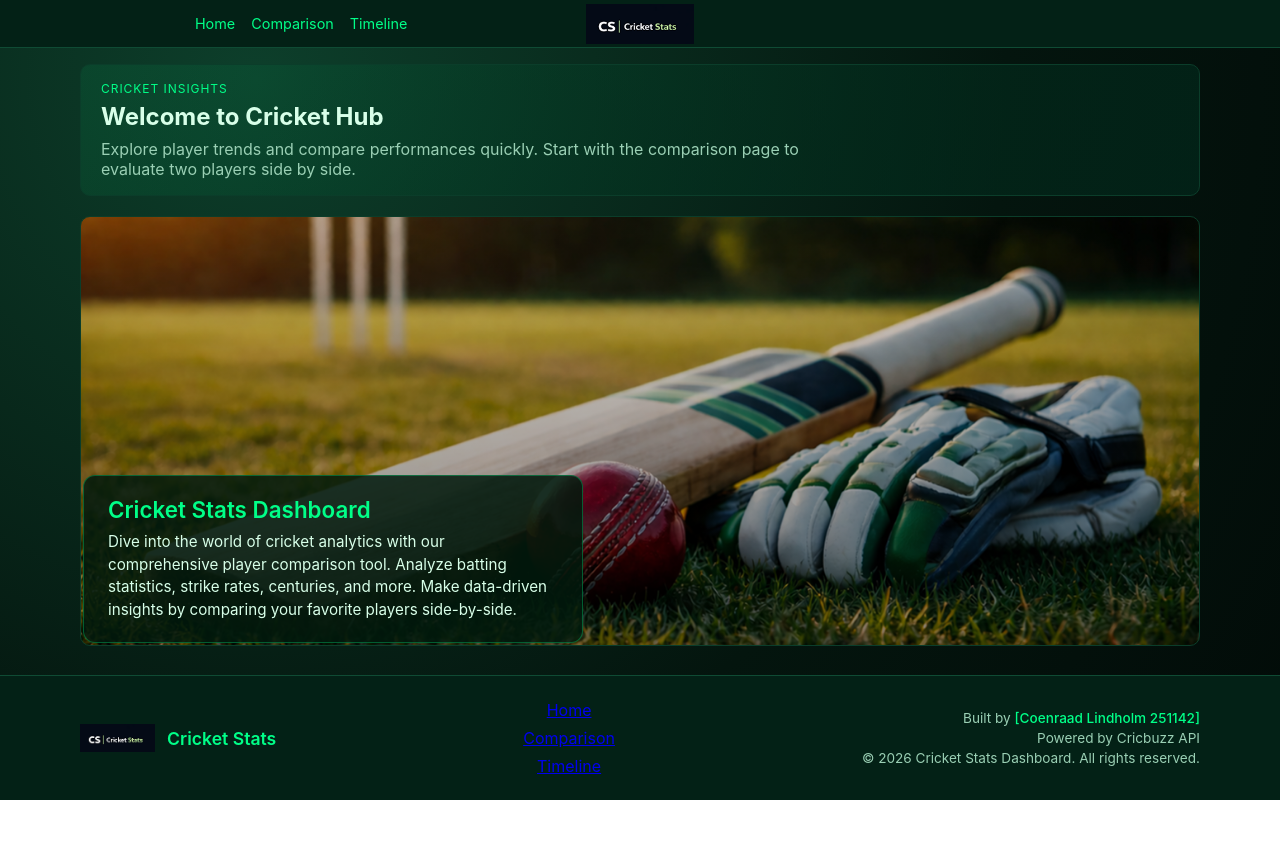
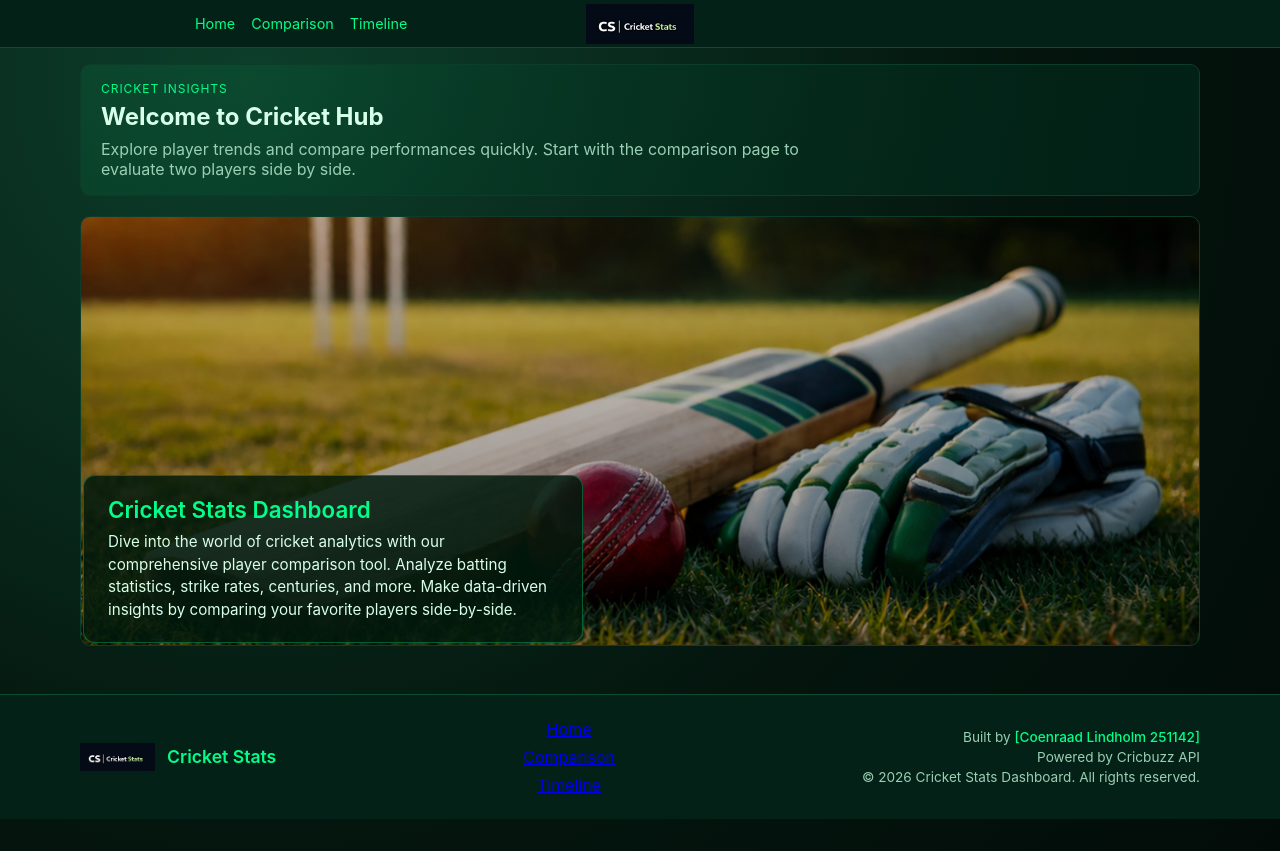
Before and after one commit to 251142-coenraadjlindholm/cricketstatsapireasearch, a React (Create React App) app: page / in a window 1280 px wide. Before the commit the page ends 800 px from the top, so only its background shows below. Built offline with nearby package versions, Linux system fonts and the light colour scheme.

Commit message:
changed the scales for the css and edited footer

```diff
--- a/src/App.css
+++ b/src/App.css
@@ -15,7 +15,7 @@ body {
   margin: 0;
   background: radial-gradient(circle at 20% 10%, #0d3f2b 0%, #04150e 60%, #020b08 100%);
   color: var(--text);
-  padding-bottom: 0; /* For footer */
+  padding-bottom: 2rem; /* Space before footer */
 }
 
 .app-shell {
@@ -76,7 +76,7 @@ body {
 
 .page-frame {
   width: min(1120px, calc(100vw - 3rem));
-  margin: 1rem auto 0;
+  margin: 1rem auto 3rem;
   flex: 1;
 }
 
--- a/src/Footer.js
+++ b/src/Footer.js
@@ -1,7 +1,7 @@
 import React from 'react';
 import { Link } from "react-router-dom";
 import './App.css'; // Reuse app styles
-//put a margin bottom so it looks better for the eye.
+
 function Footer() {
   return (
     <footer className="footer">
```
